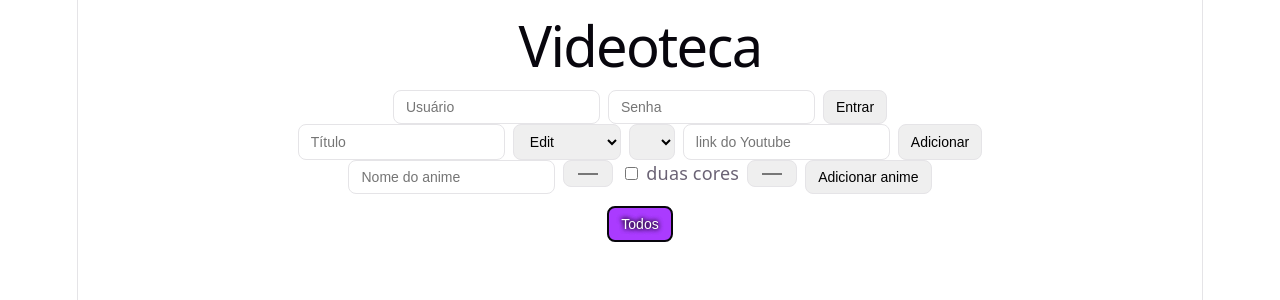
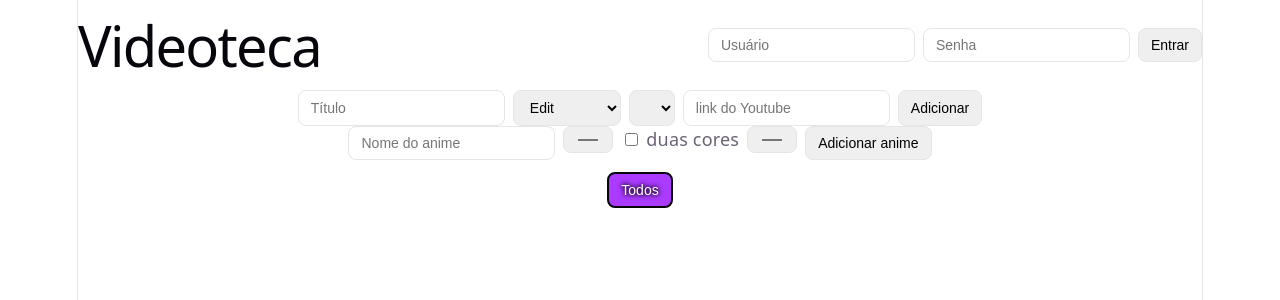
Before and after one commit to gabrielbastosg/videoteca-anime, a React app in the folder frontend/: page / in a window 1280 px wide. Shown: the top 300 px of the page. Built offline with nearby package versions, Linux system fonts and the light colour scheme; the HTML template or start-up script is replaced by a standard one.

Commit message:
feat: botao sair vai pro topo ao lado do titulo

```diff
--- a/frontend/src/App.css
+++ b/frontend/src/App.css
@@ -84,3 +84,9 @@ h2{
 .faixa {
   height: 6px;
 }
+
+.topo {
+  display: flex;
+  justify-content: space-between;
+  align-items: center;
+}
--- a/frontend/src/App.jsx
+++ b/frontend/src/App.jsx
@@ -102,6 +102,7 @@ function fundoDoBotao(anime){
 }
   return (
     <div>
+      <div className='topo'>
     <h1>Videoteca</h1>
     {token === null ? (
     <form onSubmit={fazerLogin} className='formulario'>
@@ -111,10 +112,10 @@ function fundoDoBotao(anime){
     </form>
     ) : (
         <div>
-        <p>Você entrou.</p>
         <button onClick={sair}>Sair</button>
       </div>
     )}
+    </div>
     <form onSubmit={adicionarVideo} className='formulario'>
       <input name='titulo' placeholder="Título" />
       <select name='tipo'>
```
